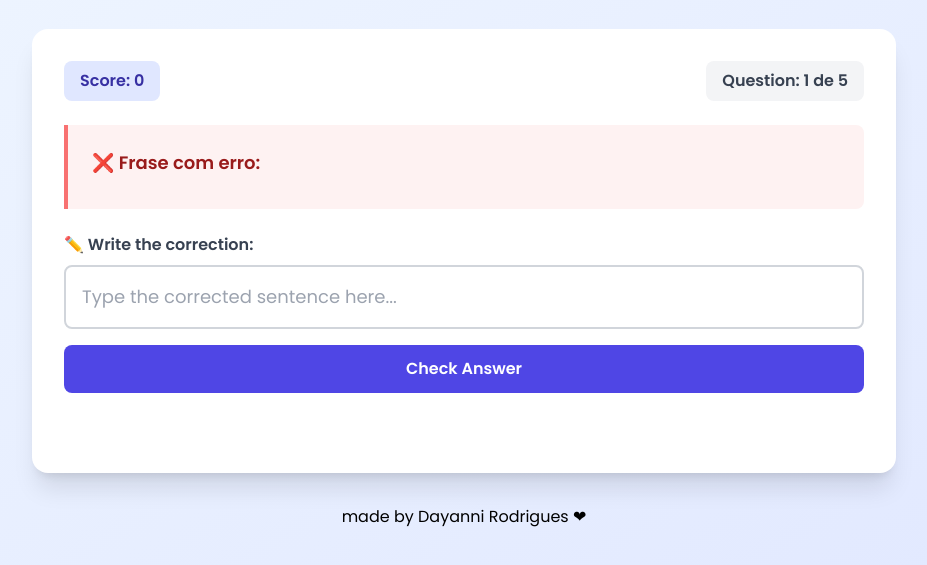
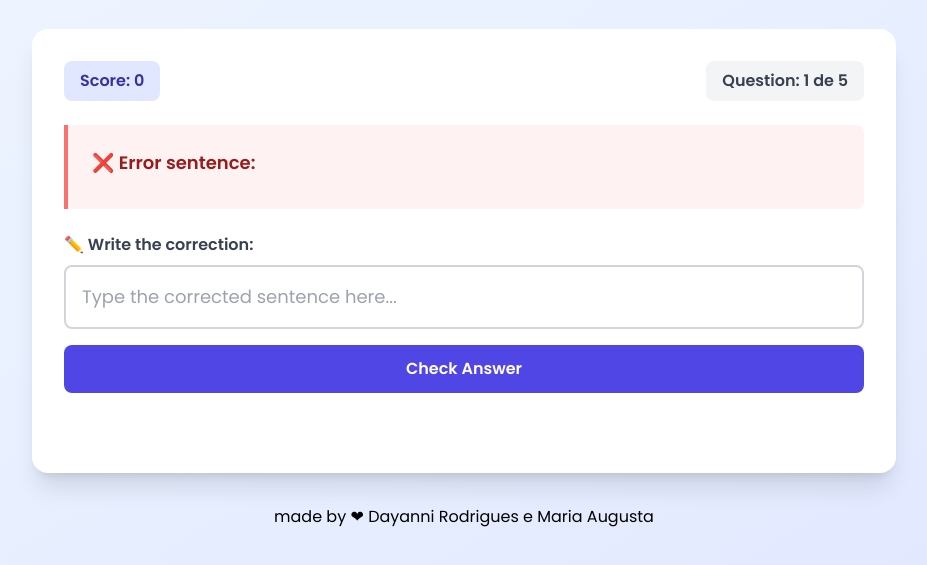
Before and after one commit to Daydrigues/fixgame, a plain HTML site: page index.html in a window 1280 px wide. Shown: the part 111-676 px from the top of the page, without its empty margins (176-1103 px from the left). Drawn offline with nearby package versions, Linux system fonts and the light colour scheme.

Commit message:
index.html

```diff
--- a/index.html
+++ b/index.html
@@ -48,7 +48,7 @@
             <!-- Question Container -->
             <div id="questionContainer" class="mb-8">
                 <div class="bg-red-50 border-l-4 border-red-400 p-6 mb-6 rounded-r-lg">
-                    <h3 class="text-lg font-semibold text-red-800 mb-2">❌ Frase com erro:</h3>
+                    <h3 class="text-lg font-semibold text-red-800 mb-2">❌ Error sentence:</h3>
                     <p id="incorrectSentence" class="text-xl text-red-700 font-medium"></p>
                 </div>
 
@@ -103,7 +103,7 @@
             </div>
         </div>
     </div>
-    <footer><center> made by Dayanni Rodrigues ❤</center></footer>
+    <footer><center> made by ❤ Dayanni Rodrigues e Maria Augusta</center></footer>
 
     <script>
         // Banco de frases com erros e correções
```
